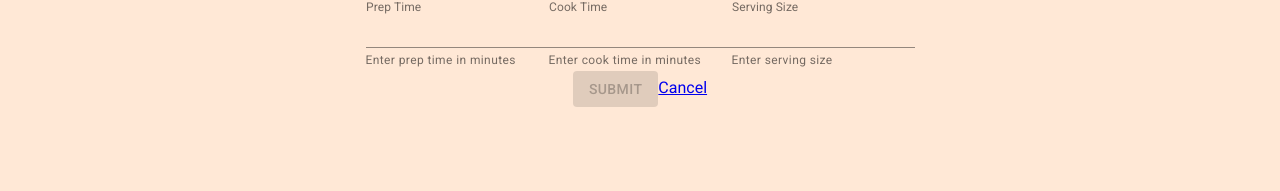
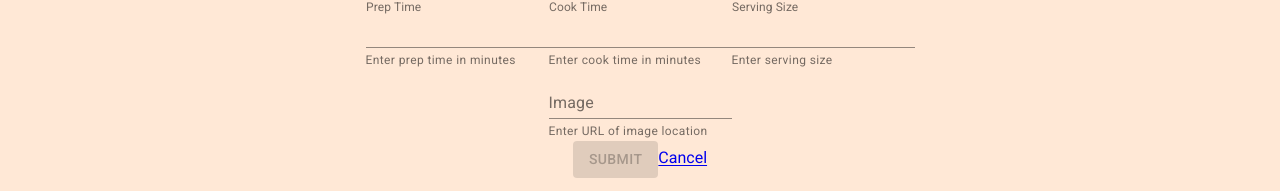
Before and after one commit to jermzblake/KrispyKreations, a React (Create React App) app: page /recipe/edit/1 in a window 1280 px wide. Shown: the part 531-722 px from the top of the page. Built offline with nearby package versions, Linux system fonts and the light colour scheme; no server answers.

Commit message:
add image input to entry and update form. resized index search bar

```diff
--- a/src/components/RecipeBookEntries/RecipeBookEntries.css
+++ b/src/components/RecipeBookEntries/RecipeBookEntries.css
@@ -10,7 +10,7 @@
 }
 
 img {
-    width: 128;
-    height: 128;
+    width: 128px;
+    height: 128px;
     border-radius: 15px;
 }
--- a/src/components/RecipeBookEntries/RecipeBookEntries.jsx
+++ b/src/components/RecipeBookEntries/RecipeBookEntries.jsx
@@ -12,7 +12,7 @@ function RecipeBookEntries(props) {
               <h2>{props.recipeEntry.name}</h2>
               <span className='category'>{props.recipeEntry.category}</span>
             </div>
-            <img src="https://hips.hearstapps.com/ghk.h-cdn.co/assets/16/38/1474395998-ghk-0216-comfortfoodcover-meatballs.jpg?crop=0.856xw:0.571xh;0.0224xw,0.296xh&resize=100:*" alt="food"/>
+            <img src={props.recipeEntry.image || "https://cdn1.vectorstock.com/i/thumb-large/49/10/cartoon-dachshund-chef-with-a-spoon-vector-19784910.jpg"}  alt="food"/>
 
           </div>
         </Link>
--- a/src/components/RecipeEntryForm/RecipeEntryForm.jsx
+++ b/src/components/RecipeEntryForm/RecipeEntryForm.jsx
@@ -168,6 +168,12 @@ function RecipeEntryForm (props) {
                     <OutlinedInput id="serving-size" type="number" onChange={e => setServings(e.target.value)} aria-describedby="serving-helper-text" />
                     <FormHelperText id="serving-helper-text">Enter serving size</FormHelperText>
                 </FormControl>
+                <br />
+                <FormControl>
+                    <InputLabel htmlFor="image-url">Image</InputLabel>
+                    <OutlinedInput id="image-url" type="text" onChange={e => setImage(e.target.value)} aria-describedby="image-helper-text" />
+                    <FormHelperText id="image-helper-text">Enter URL of image location</FormHelperText>
+                </FormControl>
                 <div>
                     <Button type="submit" variant="contained" color="primary" disabled={isFormInvalid()}>Submit</Button>
                     <Link to='/recipebook'>Cancel</Link>
--- a/src/components/RecipeUpdateForm/RecipeUpdateForm.jsx
+++ b/src/components/RecipeUpdateForm/RecipeUpdateForm.jsx
@@ -170,9 +170,8 @@ export default function RecipeUpdateForm({match, history, updateMessage}) {
                     label="Ingredients"
                     multiline
                     rows={4}
-                    // value={ingredients.join('\n')}
                     value={ingredients}
-                    placeholder="previously stored ingredients will be replaced with what you enter now or remain unchanged if you do not type anything"
+                    // placeholder="previously stored ingredients will be replaced with what you enter now or remain unchanged if you do not type anything"
                     helperText="Add a new ingredient on a new line (press enter to add line)"
                     onChange={e => setIngredients(e.target.value)}
                 />
@@ -215,6 +214,17 @@ export default function RecipeUpdateForm({match, history, updateMessage}) {
                      aria-describedby="serving-helper-text" />
                     <FormHelperText id="serving-helper-text">Enter serving size</FormHelperText>
                 </FormControl>
+                <br />
+                <FormControl>
+                    <InputLabel htmlFor="image-url" shrin>Image</InputLabel>
+                    <OutlinedInput
+                     id="image-url"
+                     type="text"
+                     onChange={e => setImage(e.target.value)}
+                     value={image || ''}
+                     aria-describedby="image-helper-text" />
+                    <FormHelperText id="image-helper-text">Enter URL of image location</FormHelperText>
+                </FormControl>
                 <div>
                     <Button type="submit" variant="contained" color="primary" disabled={isFormInvalid()}>Submit</Button>
                     <Link to={`/recipebook/${entryId}`}>Cancel</Link>
--- a/src/pages/RecipeIndexPage/RecipeIndexPage.jsx
+++ b/src/pages/RecipeIndexPage/RecipeIndexPage.jsx
@@ -20,12 +20,12 @@ const useStyles = makeStyles((theme) => ({
     '&:hover': {
       backgroundColor: fade(theme.palette.success.light, 0.25),
     },
-    marginLeft: 0,
-    width: '100%',
-    [theme.breakpoints.up('sm')]: {
-      marginLeft: theme.spacing(1),
-      width: 'auto',
-    },
+    margin: '0 auto',
+    width: '50%',
+    // [theme.breakpoints.up('sm')]: {
+    //   marginLeft: theme.spacing(1),
+    //   width: 'auto',
+    // },
   },
   searchIcon: {
     padding: theme.spacing(0, 2),
```
Also changed, not shown: 1 other file (tests, documents, lock files or other folders).
